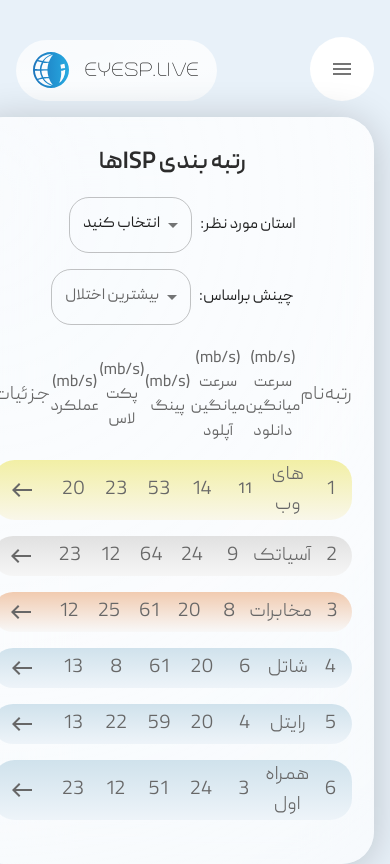
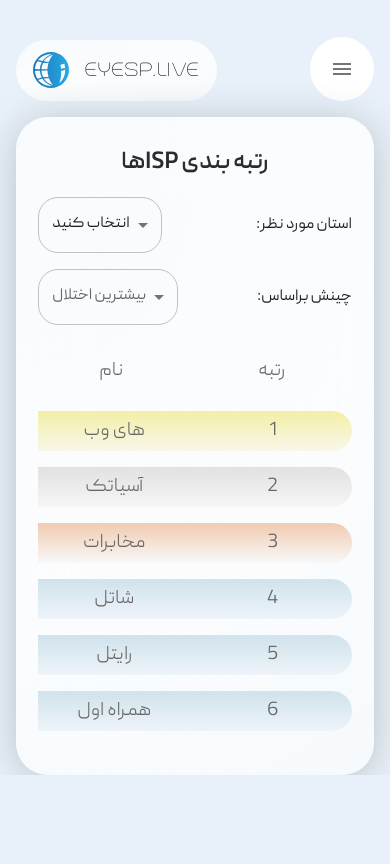
Before and after one commit to Raika-Company/eyesp-v1, a React (Vite) app in the folder client-app/: page /isp-performance in a window 390 px wide. Built offline with nearby package versions, Linux system fonts and the light colour scheme.

Commit message:
responsive the ispPerformance

```diff
--- a/client-app/src/app/common/ISPTable.jsx
+++ b/client-app/src/app/common/ISPTable.jsx
@@ -1,5 +1,12 @@
 import React, { memo } from "react";
-import { styled, keyframes, IconButton, Box, Typography } from "@mui/material";
+import {
+  styled,
+  keyframes,
+  IconButton,
+  Box,
+  Typography,
+  useMediaQuery,
+} from "@mui/material";
 import WestIcon from "@mui/icons-material/West";
 
 /**
@@ -59,17 +66,20 @@ const gradients = [
  * @returns {JSX.Element}
  */
 const ISPTable = ({ ISPdata, isDetail }) => {
+  const isMdScreen = useMediaQuery((theme) => theme.breakpoints.down("md"));
+
   return (
     <Box
       sx={{
         backgroundColor: "transparent",
         boxShadow: 0,
         marginBottom: "1rem",
+        width: isMdScreen ? "19em" : "100%",
       }}
     >
       {isDetail ? (
         <>
-          <RowBox>
+          <RowBox sx={{ width: "80em" }}>
             <Typography>رتبه</Typography>
             <Typography>نام</Typography>
             <Box
@@ -117,6 +127,7 @@ const ISPTable = ({ ISPdata, isDetail }) => {
           </RowBox>
           {ISPdata.map((Items, index) => (
             <RowBox
+              sx={{ width: "80em" }}
               key={Items.rank}
               delay={index * 0.2}
               gradient={gradients[index >= 3 ? 3 : index]}
--- a/client-app/src/pages/ispPerformance/ISPPerformance.jsx
+++ b/client-app/src/pages/ispPerformance/ISPPerformance.jsx
@@ -129,12 +129,13 @@ const parseNumber = (str) => {
  * @param {number} props.mpCardContainers - Padding value.
  * @returns {JSX.Element} The rendered component.
  */
-const ISPPerformance = (props) => {
+const ISPPerformance = () => {
   const isSmScreen = useMediaQuery((theme) => theme.breakpoints.down("sm"));
+  const isMdScreen = useMediaQuery((theme) => theme.breakpoints.down("md"));
+
   const mpCardContainers = useDynamicMP(390, 1440, 1.38, 2.38);
 
   const [sortCriteria, setSortCriteria] = useState("بیشترین اختلال");
-  const [province, setSortProvince] = useState("انتخاب کنید");
   const [provinceData, setProvinceData] = useState(ProvincesCompare);
   const [selectedProvince, setSelectedProvince] = useState("انتخاب کنید");
 
@@ -184,6 +185,7 @@ const ISPPerformance = (props) => {
       sx={{
         paddingX: mpCardContainers,
         paddingY: "1.75rem",
+        overflow: "hidden",
       }}
     >
       <Box
@@ -209,10 +211,17 @@ const ISPPerformance = (props) => {
           display={"flex"}
           flexDirection={isSmScreen ? "column" : "row"}
           alignItems={"center"}
-          gap={2}
+          gap={isSmScreen ? "1rem" : "0"}
         >
-          <Box display={"flex"} justifyContent={"center"} alignItems={"center"}>
-            <Typography>استان مورد نظر:</Typography>
+          <Box
+            display={"flex"}
+            justifyContent={"space-between"}
+            alignItems={"center"}
+            width={"100%"}
+          >
+            <Typography sx={{ whiteSpace: "nowrap" }}>
+              استان مورد نظر:
+            </Typography>
             <Select
               labelId="change-province-label"
               id="change-province"
@@ -221,7 +230,7 @@ const ISPPerformance = (props) => {
               displayEmpty
               sx={{
                 borderRadius: "1.25rem",
-                marginLeft: "max(1rem, 5vw)",
+                marginLeft: isSmScreen ? "0" : "1rem",
                 marginRight: "0.5rem",
               }}
               renderValue={(selectedValue) =>
@@ -235,7 +244,12 @@ const ISPPerformance = (props) => {
               ))}
             </Select>
           </Box>
-          <Box display={"flex"} justifyContent={"center"} alignItems={"center"}>
+          <Box
+            display={"flex"}
+            justifyContent={"space-between"}
+            alignItems={"center"}
+            width={"100%"}
+          >
             <Typography> چینش براساس:</Typography>
 
             <Select
@@ -263,7 +277,7 @@ const ISPPerformance = (props) => {
           </Box>
         </Box>
       </Box>
-      <Box>
+      <Box sx={{ overflowX: isMdScreen ? "scroll" : "hidden" }}>
         <ISPTable
           isDetail={true}
           ISPdata={sortedISPData.slice(0, visibleRows)}
```
